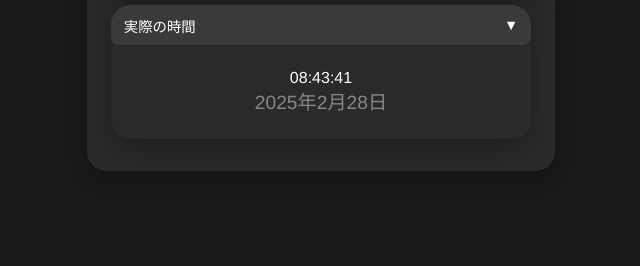
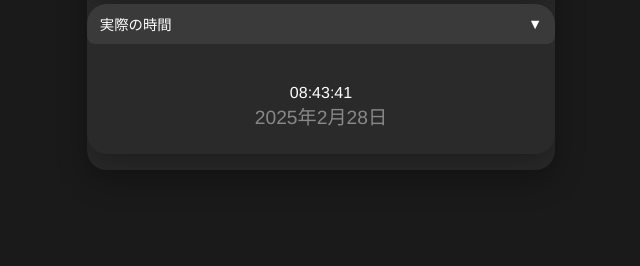
Before and after one commit to shu-ozawa/shu-ozawa.github.io, a plain HTML site: page index.html in a window 1280 px wide. Shown: the part 534-800 px from the top of the page, without its empty margins (319-959 px from the left). Drawn offline with Linux system fonts and the light colour scheme.

Commit message:
UIの調整

```diff
--- a/style.css
+++ b/style.css
@@ -25,11 +25,12 @@ body {
 
 .settings-container {
     background-color: #2a2a2a;
-    padding: 1.5rem;
+    padding: 0;
     border-radius: 20px;
     color: #fff;
     box-shadow: 0 10px 30px rgba(0, 0, 0, 0.3);
     overflow: hidden;
+    margin-bottom: 1rem;
 }
 
 .time-settings {
@@ -90,9 +91,22 @@ body {
 /* 折りたたみセクションのスタイル */
 .collapsible-section {
     overflow: hidden;
-    margin-bottom: 0.5rem;
+    margin-bottom: 1.5rem;
+    margin-top: 1rem; /* 上側のマージンを追加 */
 }
 
+/* 最初のcollapsible-sectionには上マージンを適用しない */
+.settings-container > .collapsible-section:first-child,
+.clock-container > .collapsible-section:first-child {
+    margin-top: 0;
+}
+
+/* 連続するcollapsibleセクション間の間隔を確保 */
+.settings-container .collapsible-section + .collapsible-section {
+    margin-top: 1rem;
+}
+
+/* section headerのスタイルを調整 - 上側のマージンを削除、下側のマージンのみ維持 */
 .section-header {
     display: flex;
     justify-content: space-between;
@@ -102,6 +116,8 @@ body {
     border-radius: 8px;
     cursor: pointer;
     min-height: 2.5rem;
+    margin-top: 0; /* 上側のマージンを削除 */
+    margin-bottom: 1rem; /* 下側のマージンは維持 */
 }
 
 .section-header h2 {
@@ -135,11 +151,11 @@ body {
     overflow: hidden;
     opacity: 1;
     padding: 1rem;
+    padding-top: 0; /* ヘッダーとコンテンツの間隔が適切になるように調整 */
 }
 
 .section-content.collapsed {
     max-height: 0;
-    margin: 0;
     padding: 0;
     opacity: 0;
 }
@@ -154,9 +170,10 @@ body {
     border-radius: 20px;
     box-shadow: 0 10px 30px rgba(0, 0, 0, 0.3);
     overflow: hidden;
+    margin-bottom: 1rem;
 }
 
-.clock-container .section-content {
+.section-content {
     padding: 1.5rem;
 }
 
@@ -236,3 +253,7 @@ body {
     color: #888;
     word-wrap: break-word;
 }
+
+.clocks-wrapper > :last-child {
+    margin-bottom: 0;
+}
```
